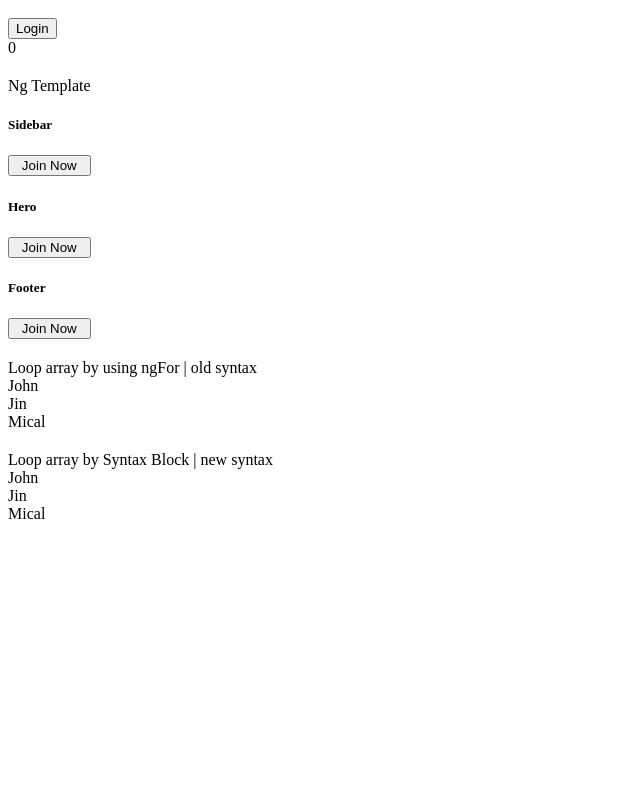
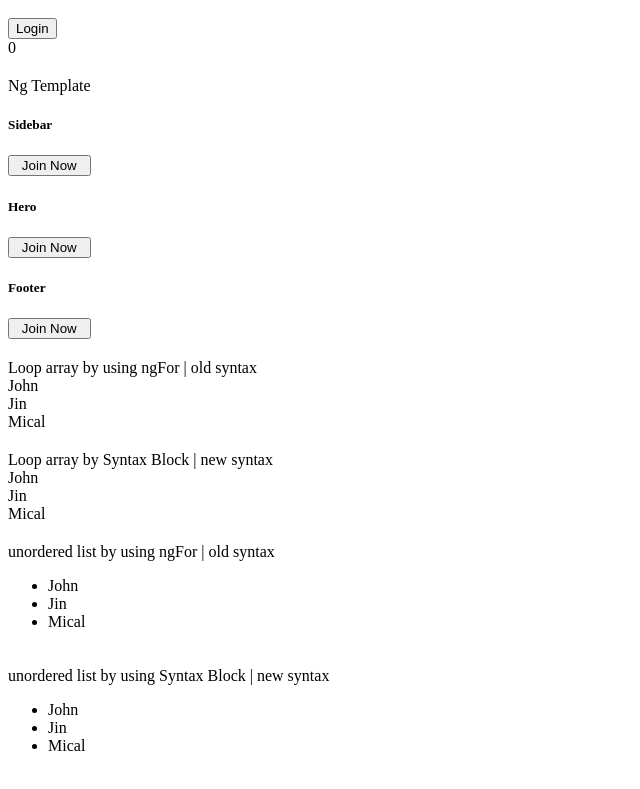
Before and after one commit to janaka120/angular18-project, an Angular app: page / in a window 1280 px wide. Shown: the part 1091-1880 px from the top of the page, without its empty margins (0-640 px from the left). Before the commit the page ends 1642 px from the top, so only its background shows below. Built offline with nearby package versions, Linux system fonts and the light colour scheme.

Commit message:
loop unordered list by ng-if and for block command

```diff
--- a/src/app/app.component.html
+++ b/src/app/app.component.html
@@ -136,4 +136,20 @@
         }
     </div>
 
+    <div>
+        <span>unordered list by using ngFor | old syntax</span>
+        <ul>
+            <!-- ngFor uses to repeat the element, we need to loop, that's why it is used in li tag-->
+            <li *ngFor="let user of users">{{user}}</li>
+        </ul>
+    </div>
+    <div>
+        <span>unordered list by using Syntax Block | new syntax</span>
+        <ul>
+            @for (user of users; track $index) {
+                <li>{{user}}</li>
+            }
+        </ul>
+    </div>
+
 </div>
```
